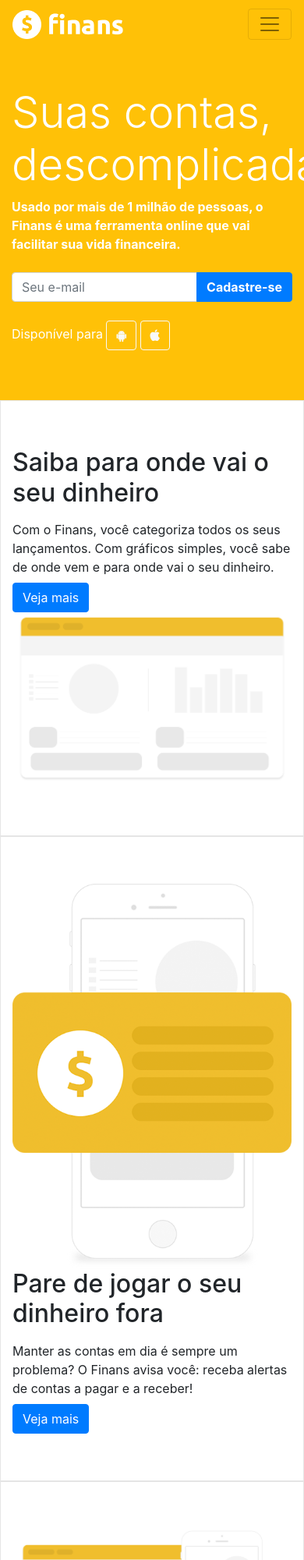
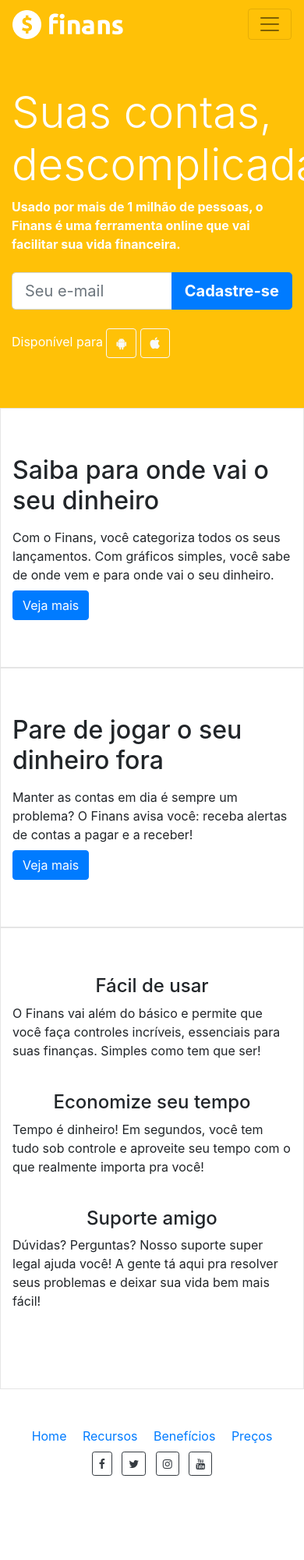
Before and after one commit to bholiveiradev/finans, a plain HTML site: page index.html in a window 390 px wide. Shown: the top 2000 px of the page at 78% size. After the commit the page ends 1948 px from the top, so only its background shows below. Drawn offline with nearby package versions, Linux system fonts and the light colour scheme.

Commit message:
Atualizando footer para mobile

```diff
--- a/index.html
+++ b/index.html
@@ -14,7 +14,7 @@
     <header id="main-header">
         <nav class="navbar navbar-expand-lg navbar-light bg-warning">
             <div class="container">
-                <a class="navbar-brand" href="#">
+                <a class="navbar-brand" href="/">
                     <img src="images/logo.png" alt="Logo Finans - Finanças Pessoais" width="142" class="img-fluid">
                 </a>
                 <button class="navbar-toggler btn btn-outline-light" type="button" data-toggle="collapse"
@@ -56,10 +56,10 @@
                     <div class="my-2">
                         <form action="" method="post">
                             <div class="input-group mb-3">
-                                <input type="text" class="form-control shadow-none" placeholder="Seu e-mail"
+                                <input type="text" class="form-control form-control-lg shadow-none" placeholder="Seu e-mail"
                                     aria-label="Seu e-mail" aria-describedby="button-addon2">
                                 <div class="input-group-append">
-                                    <button class="btn btn-primary shadow-none" type="button" id="button-addon2">
+                                    <button class="btn btn-primary btn-lg shadow-none" type="button" id="button-addon2">
                                         <strong>Cadastre-se</strong>
                                     </button>
                                 </div>
@@ -96,7 +96,7 @@
                         <a href="" class="btn btn-primary">Veja mais</a>
                     </div>
                 </div>
-                <div class="col-md-6">
+                <div class="col-md-6 d-none d-md-block">
                     <img src="images/saiba.png" class="img-fluid" alt="">
                 </div>
             </div>
@@ -106,7 +106,7 @@
     <section class="box">
         <div class="container">
             <div class="row">
-                <div class="col-md-6">
+                <div class="col-md-6 d-none d-md-block">
                     <img src="images/juros.png" class="img-fluid" alt="">
                 </div>
                 <div class="col-md-6 d-flex flex-column justify-content-center">
@@ -126,24 +126,24 @@
     <section class="box">
         <div class="container">
             <div class="row">
-                <div class="col-md-4">
-                    <img src="images/facil.png" class="img-fluid" alt="">
+                <div class="col-md-4 mb-4">
+                    <img src="images/facil.png" class="img-fluid d-none d-md-block" alt="">
                     <h4 class="text-center">Fácil de usar</h4>
                     <p>
                         O Finans vai além do básico e permite que você faça controles
                         incríveis, essenciais para suas finanças. Simples como tem que ser!
                     </p>
                 </div>
-                <div class="col-md-4">
-                    <img src="images/economize.png" class="img-fluid" alt="">
+                <div class="col-md-4 mb-4">
+                    <img src="images/economize.png" class="img-fluid d-none d-md-block" alt="">
                     <h4 class="text-center">Economize seu tempo</h4>
                     <p>
                         Tempo é dinheiro! Em segundos, você tem tudo sob controle e aproveite seu tempo
                         com o que realmente importa pra você!
                     </p>
                 </div>
-                <div class="col-md-4">
-                    <img src="images/suporte.png" class="img-fluid" alt="">
+                <div class="col-md-4 mb-4">
+                    <img src="images/suporte.png" class="img-fluid d-none d-md-block" alt="">
                     <h4 class="text-center">Suporte amigo</h4>
                     <p>
                         Dúvidas? Perguntas? Nosso suporte super legal ajuda você! A gente tá aqui pra
@@ -156,24 +156,24 @@
 
     <footer class="my-4 py-4">
         <div class="container">
-            <div class="row">
-                <div class="col-md-8 d-flex flex-row jutify-content-start align-items-center">
+            <div class="row d-flex flex-column flex-sm-row justify-content-center">
+                <div class="col-md-8 mb-2 text-center text-md-left">
                     <a class="mx-2" href="">Home</a>
                     <a class="mx-2" href="">Recursos</a>
                     <a class="mx-2" href="">Benefícios</a>
                     <a class="mx-2" href="">Preços</a>
                 </div>
-                <div class="col-md-4 d-flex flex-row justify-content-end">
-                    <a href="" class="btn btn-outline-dark mx-1">
+                <div class="col-md-4 mb-2 text-center text-md-right">
+                    <a href="" class="btn btn-outline-dark btn-sm mx-1">
                         <i class="fa fa-facebook" aria-hidden="true"></i>
                     </a>
-                    <a href="" class="btn btn-outline-dark mx-1">
+                    <a href="" class="btn btn-outline-dark btn-sm mx-1">
                         <i class="fa fa-twitter" aria-hidden="true"></i>
                     </a>
-                    <a href="" class="btn btn-outline-dark mx-1">
+                    <a href="" class="btn btn-outline-dark btn-sm mx-1">
                         <i class="fa fa-instagram" aria-hidden="true"></i>
                     </a>
-                    <a href="" class="btn btn-outline-dark mx-1">
+                    <a href="" class="btn btn-outline-dark btn-sm mx-1">
                         <i class="fa fa-youtube" aria-hidden="true"></i>
                     </a>
                 </div>
```
